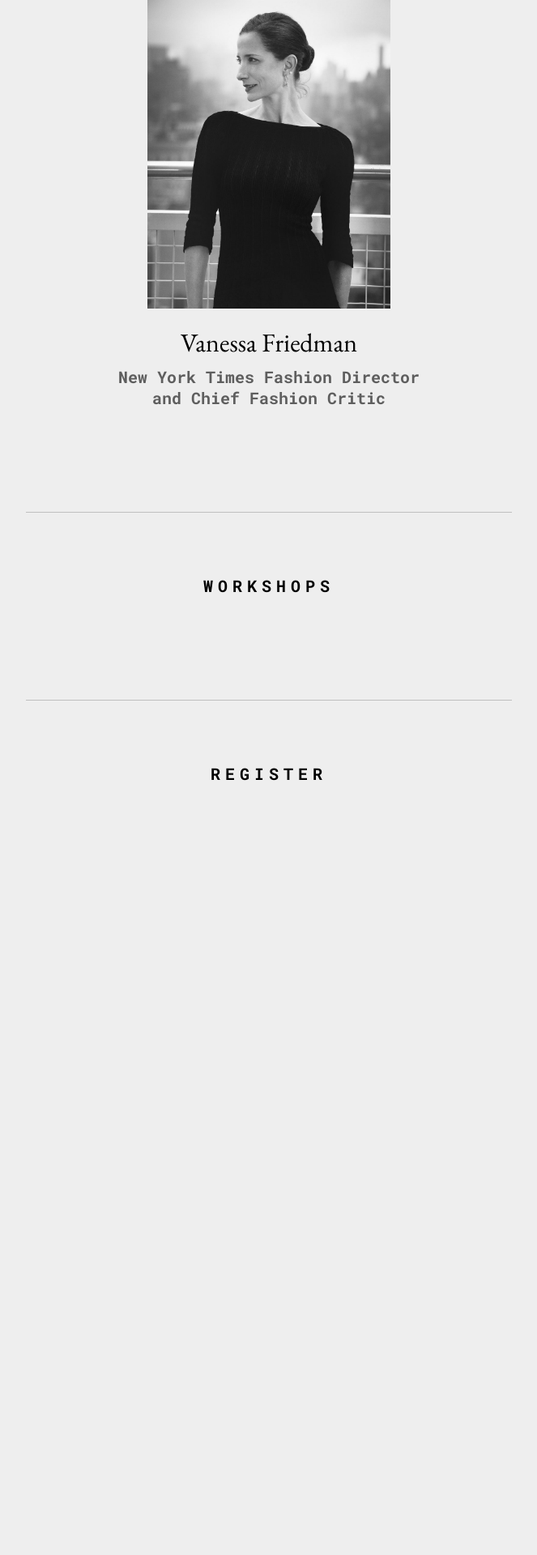
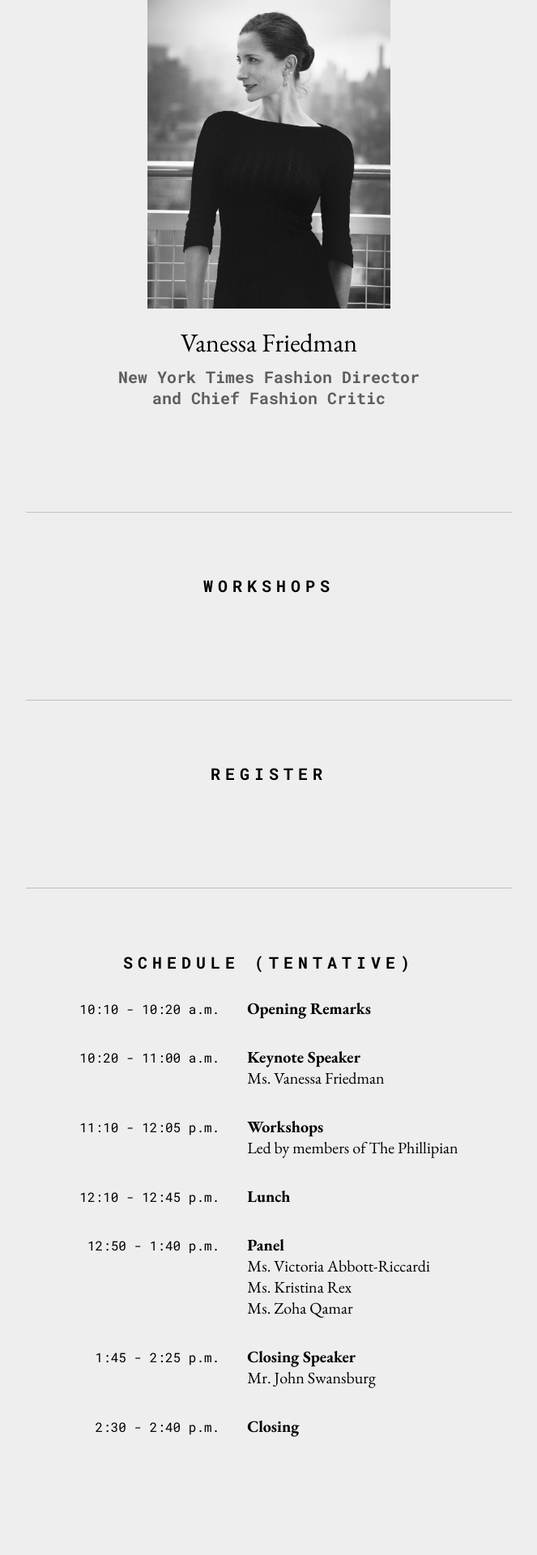
Before and after one commit to phillipian/blueprint-2019, a Jekyll site: the page built from index.md, in a window 1280 px wide. Shown: the part 3067-4987 px from the top of the page at 81% size, without its empty margins (308-971 px from the left). Built offline with Jekyll 4.4.1, drawn with Linux system fonts in a browser that asks for light colours; before the commit the page ends 4163 px from its top, so only the background shows below that.

Commit message:
Add Schedule

```diff
--- a/_layouts/home.html
+++ b/_layouts/home.html
@@ -24,3 +24,37 @@ layout: default
 <div class='section'>
     <h1 class='section-title'>Register</h1>
 </div>
+
+<div class='section schedule'>
+    <h1 class='section-title'>Schedule (Tentative)</h1>
+    <table>
+        <tr>
+            <td>10:10 - 10:20 a.m.</td>
+            <td><b>Opening Remarks</b></td>
+        </tr>
+        <tr>
+            <td>10:20 - 11:00 a.m.</td>
+            <td><b>Keynote Speaker</b><br>Ms. Vanessa Friedman</td>
+        </tr>
+        <tr>
+            <td>11:10 - 12:05 p.m.</td>
+            <td><b>Workshops</b><br>Led by members of The Phillipian</td>
+        </tr>
+        <tr>
+            <td>12:10 - 12:45 p.m.</td>
+            <td><b>Lunch</b></td>
+        </tr>
+        <tr>
+            <td>12:50 - 1:40 p.m.</td>
+            <td><b>Panel</b><br>Ms. Victoria Abbott-Riccardi<br>Ms. Kristina Rex<br>Ms. Zoha Qamar</td>
+        </tr>
+        <tr>
+            <td>1:45 - 2:25 p.m.</td>
+            <td><b>Closing Speaker</b><br>Mr. John Swansburg</td>
+        </tr>
+        <tr>
+            <td>2:30 - 2:40 p.m.</td>
+            <td><b>Closing</b></td>
+        </tr>
+    </table>
+</div>
--- /dev/null
+++ b/_sass/schedule.scss
@@ -0,0 +1,18 @@
+.schedule{
+
+    table{
+        margin: 0 auto;
+    }
+
+    td{
+        padding: 16px;
+        font-size: 20px;
+        vertical-align: unset;
+    }
+
+    table td:first-of-type{
+        text-align: right;
+        font-family: 'Roboto Mono';
+        font-size: 16px;
+    }
+}
--- a/css/style.scss
+++ b/css/style.scss
@@ -3,6 +3,7 @@
 
 @import "abstracts";
 @import "speakers";
+@import "schedule";
 
 body{
     margin: 0;
```
